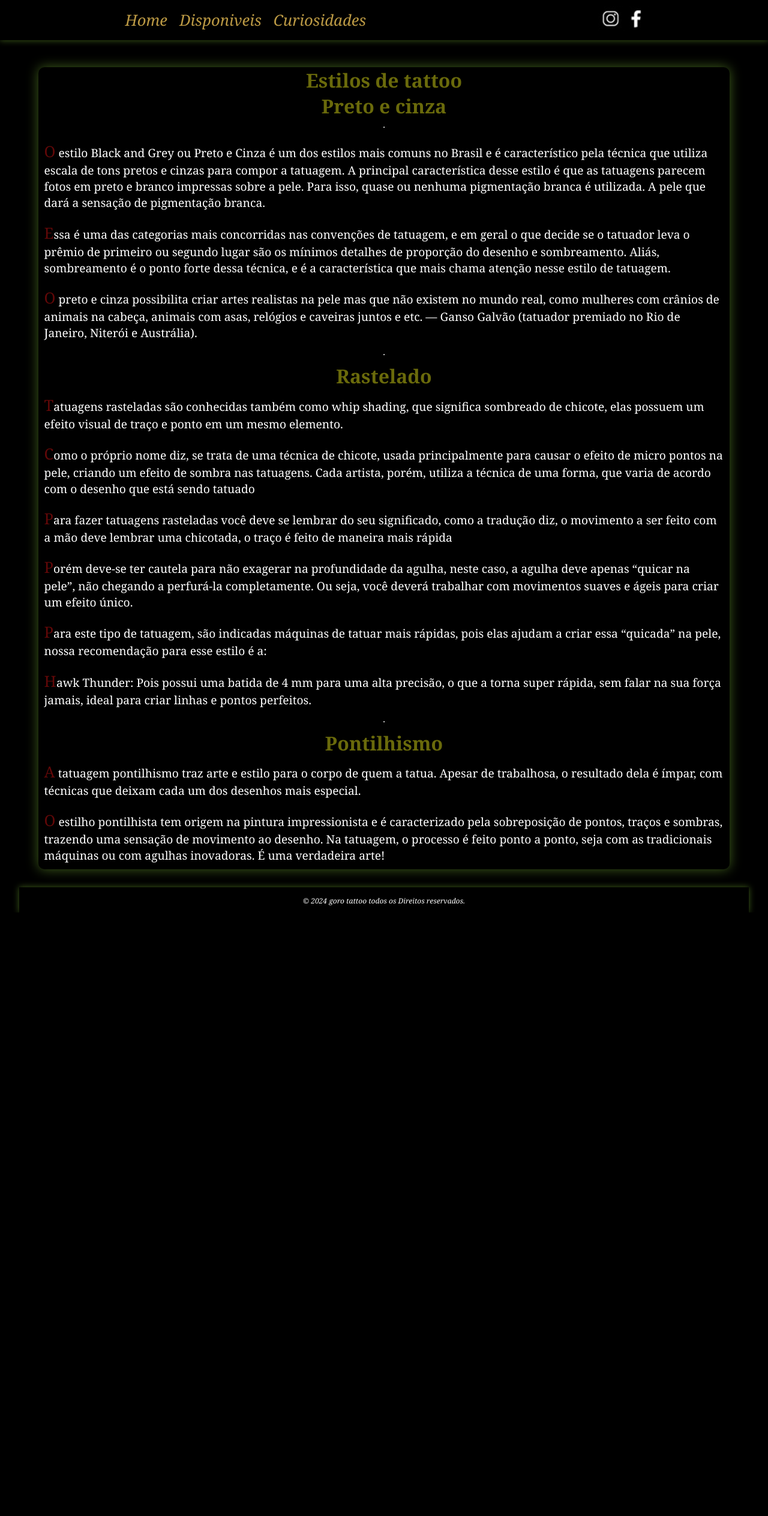
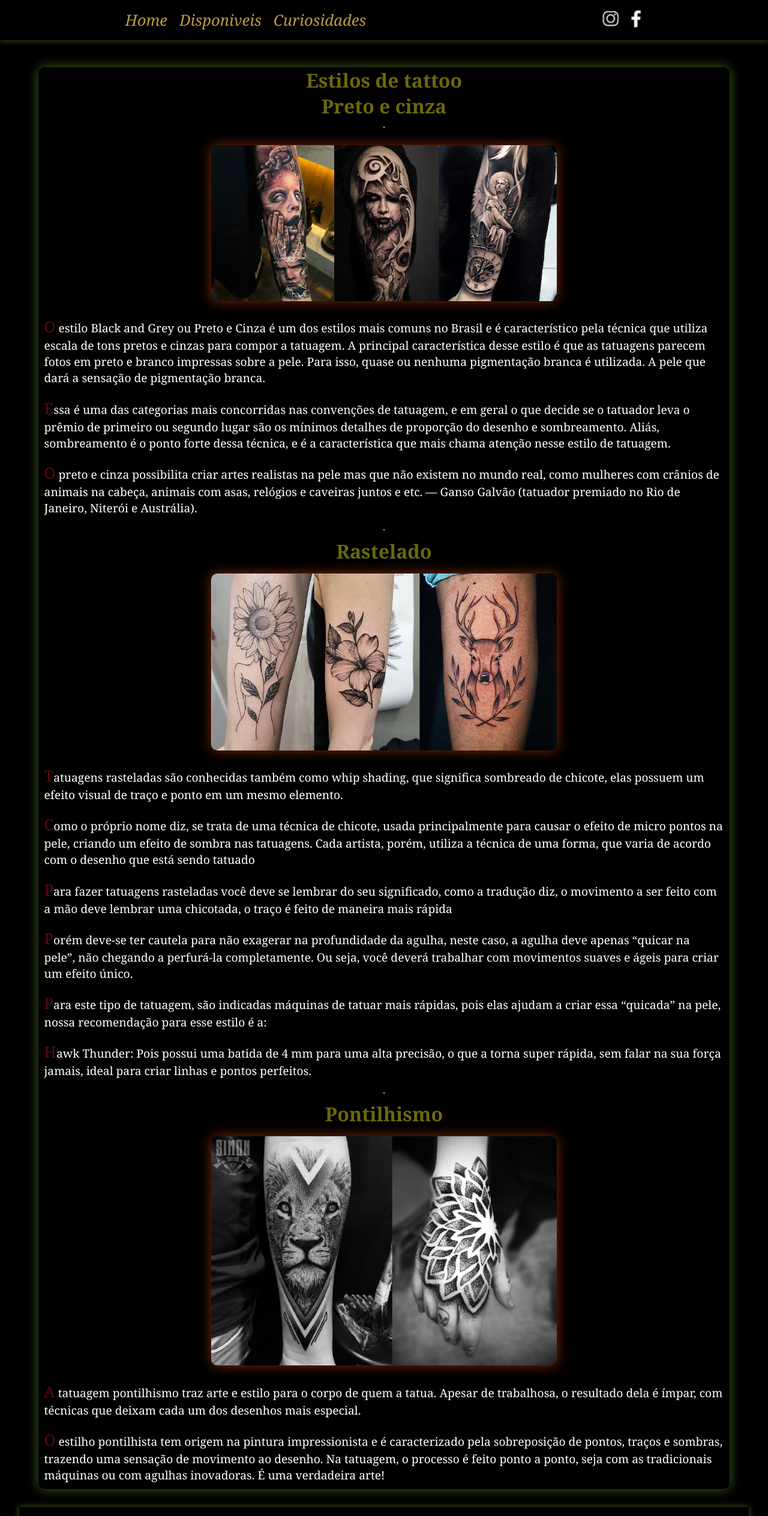
Before and after one commit to ericleidelima/goroTattoo-R, a React (Vite) app: page /Pages/EstilosTattoo in a window 1280 px wide. Shown: the top 2527 px of the page at 60% size. Before the commit the page ends 1521 px from the top, so only its background shows below. Built offline with nearby package versions, Linux system fonts and the light colour scheme.

Commit message:
Adicionamos as imagens a pagina estilos tattoo

```diff
--- a/src/Pages/EstilosTattoo.jsx
+++ b/src/Pages/EstilosTattoo.jsx
@@ -10,7 +10,7 @@ const EstilosTattoo = () => {
           <h1>Estilos de tattoo</h1>
           <h1>Preto e cinza</h1>
           <hr />
-         {/* <img src="/src/assets/tattooRealista.jpg" alt="tattoo realista" />*/}
+         <img src="/src/assets/tattooRealista.jpg" alt="tattoo realista" />
 
           <p>
             O estilo Black and Grey ou Preto e Cinza é um dos estilos mais
@@ -38,7 +38,7 @@ const EstilosTattoo = () => {
           <hr />
           <h2>Rastelado</h2>
 
-          {/*<img src="/src/assets/tattooRastelada.jpg" alt="tattoos rastelada" />*/}
+          <img src="/src/assets/tattooRastelada.jpg" alt="tattoos rastelada" />
 
           <p>
             Tatuagens rasteladas são conhecidas também como whip shading, que
@@ -77,10 +77,10 @@ const EstilosTattoo = () => {
           <hr />
           <h2>Pontilhismo</h2>
 
-         {/*} <img
+         <img
             src="/src/assets/tattooleãoPontilhismo.jpg"
             alt="tattoos pontilhismo"
-          />*/}
+          />
 
           <p>
             A tatuagem pontilhismo traz arte e estilo para o corpo de quem a
```
